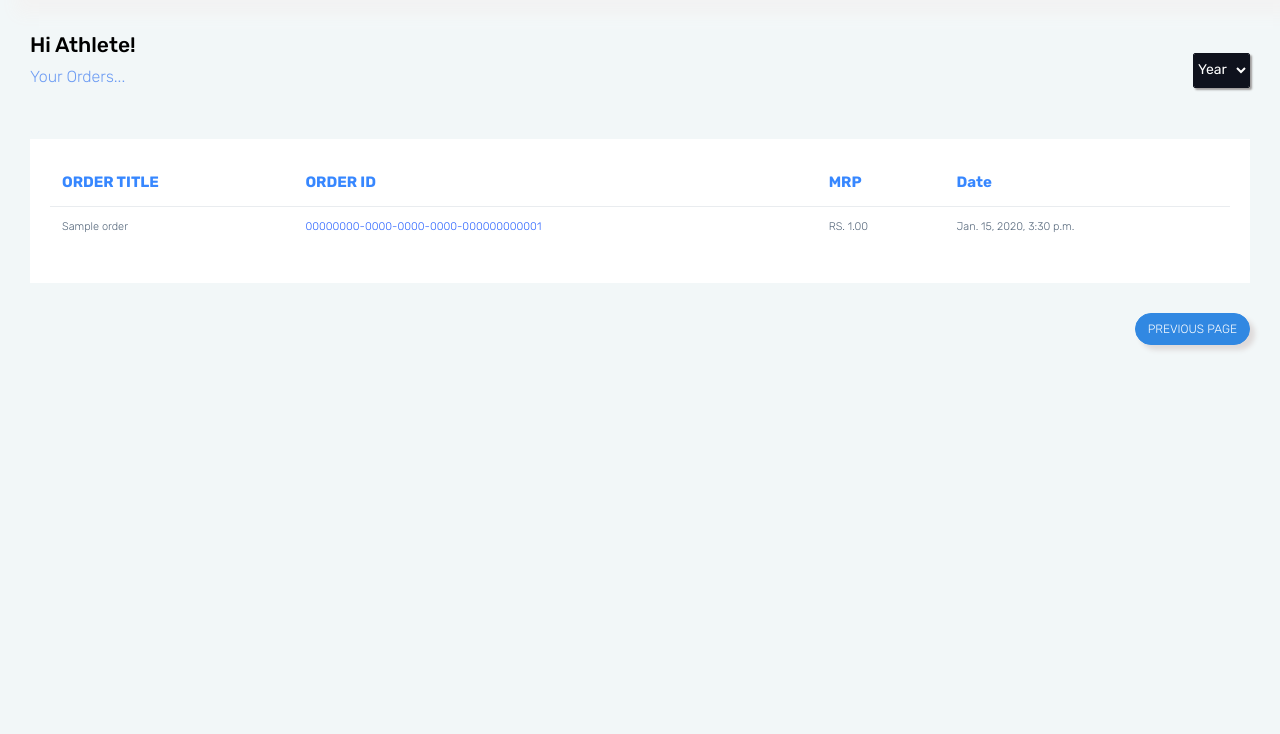
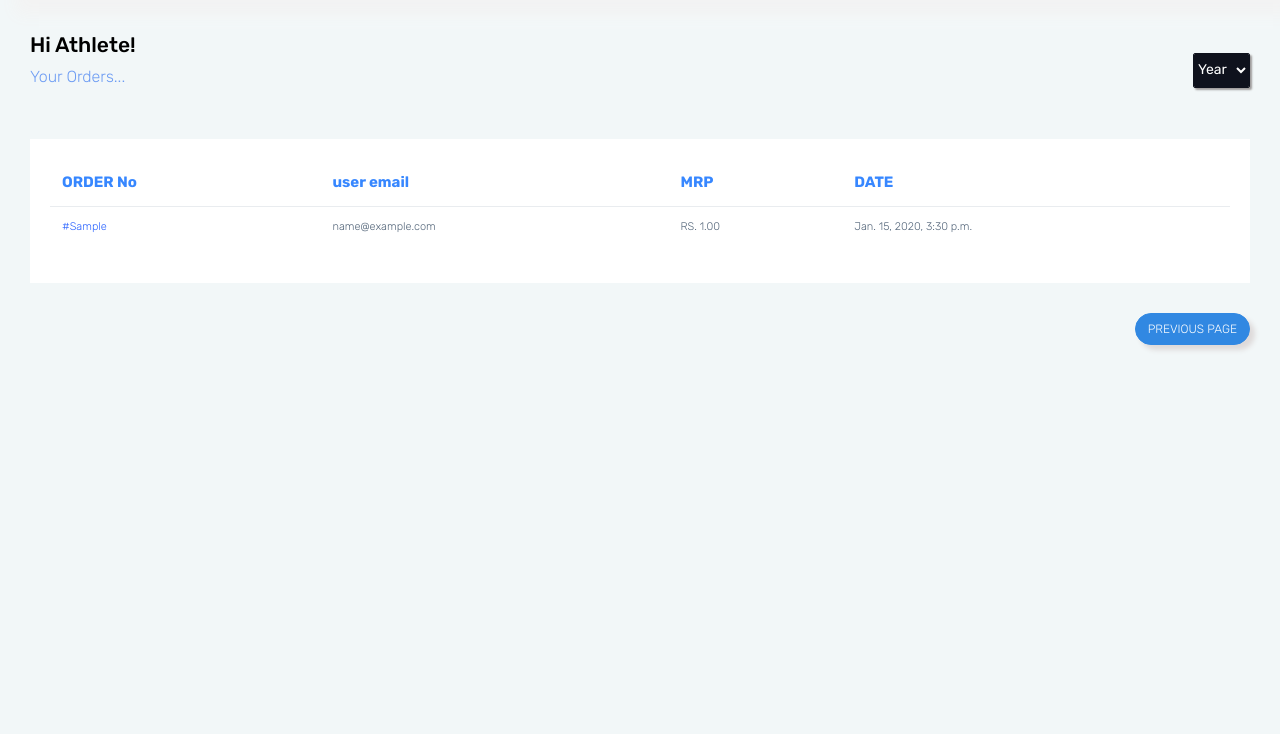
Before and after one commit to PoojaGoswami/crm_project, a Django app: page /order/ in a window 1280 px wide. Shown: the part 70-804 px from the top of the page. Run offline with Django 3.2, Linux system fonts and the light colour scheme; a user stored in the database is signed in; tables that the repository leaves empty hold one stand-in row (values such as "Sample post"); some libraries are stand-ins or nearby versions.

Commit message:
order app feedback changes

```diff
--- a/order/admin.py
+++ b/order/admin.py
@@ -17,7 +17,7 @@ class OrderAdmin(admin.ModelAdmin):
 @admin.register(OrderItem)
 class OrderItemAdmin(admin.ModelAdmin):
     list_display = ['product', 'order', 'qty', 'price', 'discount_price', 'final_price', 'total_price']
-    list_select_related = ['product', 'order']
+    list_select_related = ['product']
     list_filter = ['product', 'order', 'qty', 'price', 'discount_price', 'final_price', 'total_price']
     search_fields = ['title']
     list_per_page = 50
--- a/order/models.py
+++ b/order/models.py
@@ -16,6 +16,25 @@ from decimal import Decimal
 CURRENCY = settings.CURRENCY
 
 
+def from_0001():
+    '''
+    Returns the next default value for the `ones` field,
+    starts from 500
+    '''
+    # Retrieve a list of `YourModel` instances, sort them by
+    # the `ones` field and get the largest entry
+    # largest = Order.objects.all().order_by('ones').last()
+    largest = Order.objects.all().order_by('id').last()
+    if not largest:
+        # largest is `None` if `YourModel` has no instances
+        # in which case we return the start value of 500
+        return 'SN' + '0001'
+    # If an instance of `YourModel` is returned, we get it's
+    # `ones` attribute and increment it by 1
+    largest = largest.id + 1
+    return 'SN' + "{0:0=4d}".format(largest)
+
+
 class OrderManager(models.Manager):
 
     def active(self):
@@ -23,7 +42,8 @@ class OrderManager(models.Manager):
 
 
 class Order(models.Model):
-    uuid = models.UUIDField(default=uuid.uuid4, unique=True, db_index=True, editable=False)
+    # uuid = models.UUIDField(default=uuid.uuid4, unique=True, db_index=True, editable=False)
+    order_no = models.CharField(default=from_0001, unique=True, max_length=255)
     user = models.ForeignKey(User, on_delete=models.CASCADE)
     date = models.DateTimeField(default=datetime.datetime.now())
     title = models.CharField(blank=True, max_length=150)
@@ -80,7 +100,7 @@ class Order(models.Model):
 
 class OrderItem(models.Model):
     product = models.ForeignKey(Product, on_delete=models.PROTECT)
-    order = models.ForeignKey(Order, to_field='uuid', on_delete=models.CASCADE, related_name='order_items')
+    order = models.ForeignKey(Order, to_field='order_no', on_delete=models.CASCADE, related_name='order_items')
     qty = models.PositiveIntegerField(default=1)
     price = models.DecimalField(default=0.00, decimal_places=2, max_digits=20)
     discount_price = models.DecimalField(default=0.00, decimal_places=2, max_digits=20)
--- a/order/views.py
+++ b/order/views.py
@@ -13,7 +13,11 @@ import datetime
 @login_required
 def index(request):
     current_user = request.user.id
-    order_data = Order.objects.filter(user_id=current_user)
+    if request.user.is_superuser:
+        order_data = Order.objects.all()
+    else:
+        order_data = Order.objects.filter(user_id=current_user)
+    print(order_data.query)
     return render(request, 'order/table-basic.html', {'order_data': order_data})
     # return HttpResponse("Hello, world. You're at the product index.")
 
@@ -21,10 +25,8 @@ def index(request):
 # @api_view(["GET"])
 @login_required
 def order_details(request):
-    current_user = request.user
-    print('current', current_user)
-    order_uuid = request.GET.get('order')
-    order_items = OrderItem.objects.filter(order_id=order_uuid).select_related('product')
+    order_no = request.GET.get('order')
+    order_items = OrderItem.objects.filter(order_id=order_no).select_related('product')
     print(order_items.query)
 
     return render(request, 'order/order-details.html', {'order_data': order_items})
@@ -32,7 +34,8 @@ def order_details(request):
 
 @login_required
 def previous_order(request):
-    prev_order = Order.objects.all()
+    current_user = request.user.id
+    prev_order = Order.objects.filter(user_id=current_user)
     return render(request, 'order/previous-page.html', {'order_data':prev_order})
 
 
@@ -116,7 +119,7 @@ def place_final_order(request):
 
     for key in cart_session:
         product = get_object_or_404(Product, id=key)
-        order_item, created = OrderItem.objects.get_or_create(order_id=new_order.uuid, product_id=key)
+        order_item, created = OrderItem.objects.get_or_create(order_id=new_order.order_no, product_id=key)
         if created:
             order_item.qty = cart_session[key]['quantity']
             order_item.price = cart_session[key]['price']
--- a/templates/order/order-details.html
+++ b/templates/order/order-details.html
@@ -56,7 +56,7 @@
 
 						<a  href=""><b class="user_name">{{ user.username }}</b></a>
 
-						<a  href="logout/"><b class="user_logout">Logout</b></a>
+						<a  href="{% url 'logout' %}"><b class="user_logout">Logout</b></a>
 
                             <a class="nav-link dropdown-toggle waves-effect waves-dark" href=""><img src="{%  static 'img/user.png' %}"
                                     alt="user" class="profile-pic mr-2"></a>
@@ -106,7 +106,7 @@
                                     <table class="table user-table no-wrap" id="orderTable">
                                         <thead>
                                             <tr>
-                                                <th class="border-top-0">Order No.</th>
+                                                <th class="border-top-0">Order No</th>
                                                 <th class="border-top-0">Product Name</th>
                                                 <th class="border-top-0">Flavours</th>
                                                 <th class="border-top-0">QUANTITY</th>
--- a/templates/order/table-basic.html
+++ b/templates/order/table-basic.html
@@ -56,7 +56,7 @@
 
 						<a  href="#"><b class="user_name">{{ user.username }}</b></a>
 
-						<a  href="logout/"><b class="user_logout">Logout</b></a>
+						<a  href="{% url 'logout' %}"><b class="user_logout">Logout</b></a>
 
                             <a class="nav-link dropdown-toggle waves-effect waves-dark" href=""><img src="{%  static 'img/user.png' %}"
                                     alt="user" class="profile-pic mr-2"></a>
@@ -106,19 +106,25 @@
                                     <table class="table user-table no-wrap" id="orderTable">
                                         <thead>
                                             <tr>
-                                                <th class="border-top-0">ORDER TITLE</th>
-                                                <th class="border-top-0">ORDER ID</th>
+                                                <th class="border-top-0">ORDER No</th>
+                                                <!--<th class="border-top-0">ORDER TITLE</th>-->
+                                                {% if user.is_superuser %}
+                                                    <th class="border-top-0">user email</th>
+                                                {% endif %}
                                                 <th class="border-top-0">MRP</th>
-												 <th class="border-top-0">Date</th>
+												 <th class="border-top-0">DATE</th>
                                             </tr>
                                         </thead>
                                         <tbody>
                                         {% for order in order_data %}
                                             <tr>
-                                                <td>{{ order.title }}</td>
-                                                <td><a href="/order_details?order={{ order.uuid }}">{{ order.uuid }}</a> </td>
+                                                <td><a href="/order_details?order={{ order.order_no }}">#{{ order.order_no }}</a> </td>
+                                                {% if user.is_superuser %}
+                                                    <td>{{ order.user.email  }}</td>
+                                                {% endif %}
+{#                                                <!--<td>{{ order.title }}</td>#}
                                                 <td>RS. {{ order.final_value }}</td>
-												<td>{{ order.timestamp }}</td>
+												<td>{{ order.date }}</td>
                                             </tr>
                                         {% endfor %}
                                             </tr>
```
Also changed, not shown: order/migrations/0001_initial.py (added), order/migrations/__init__.py (added).
